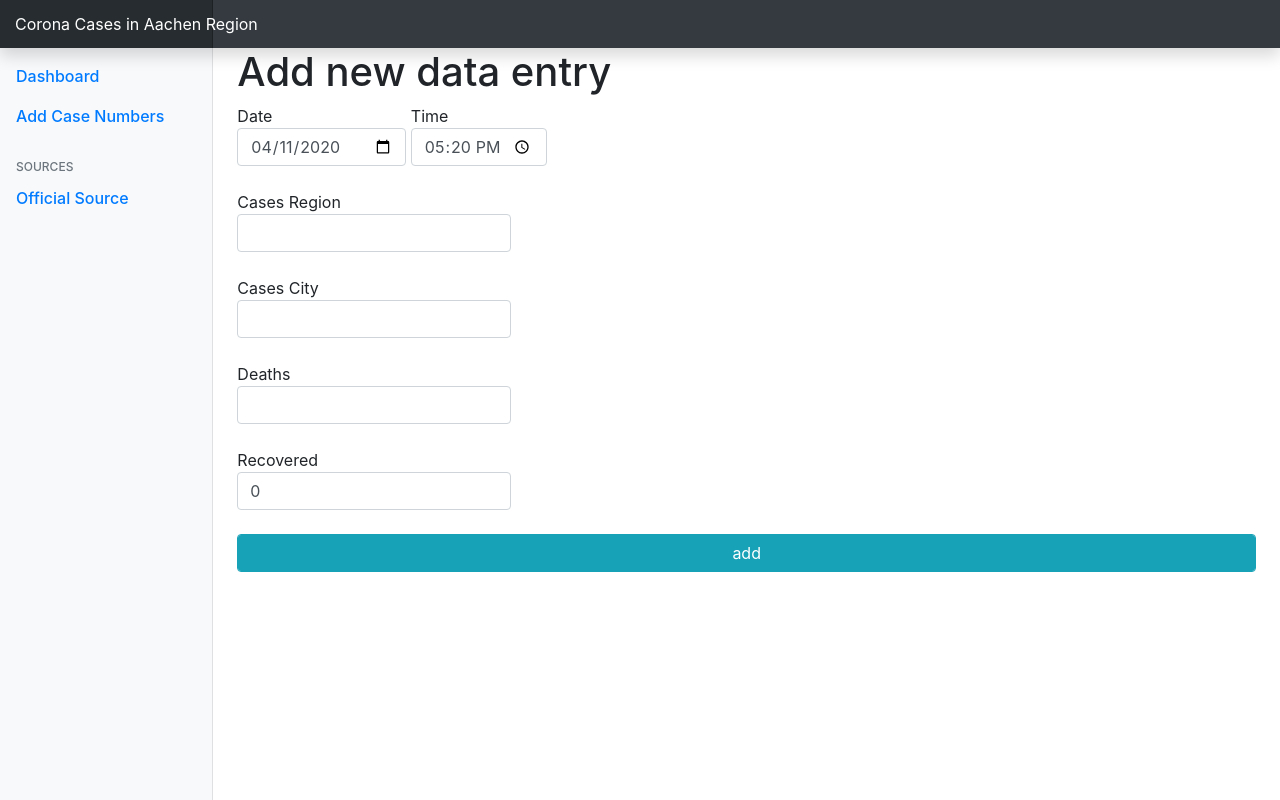
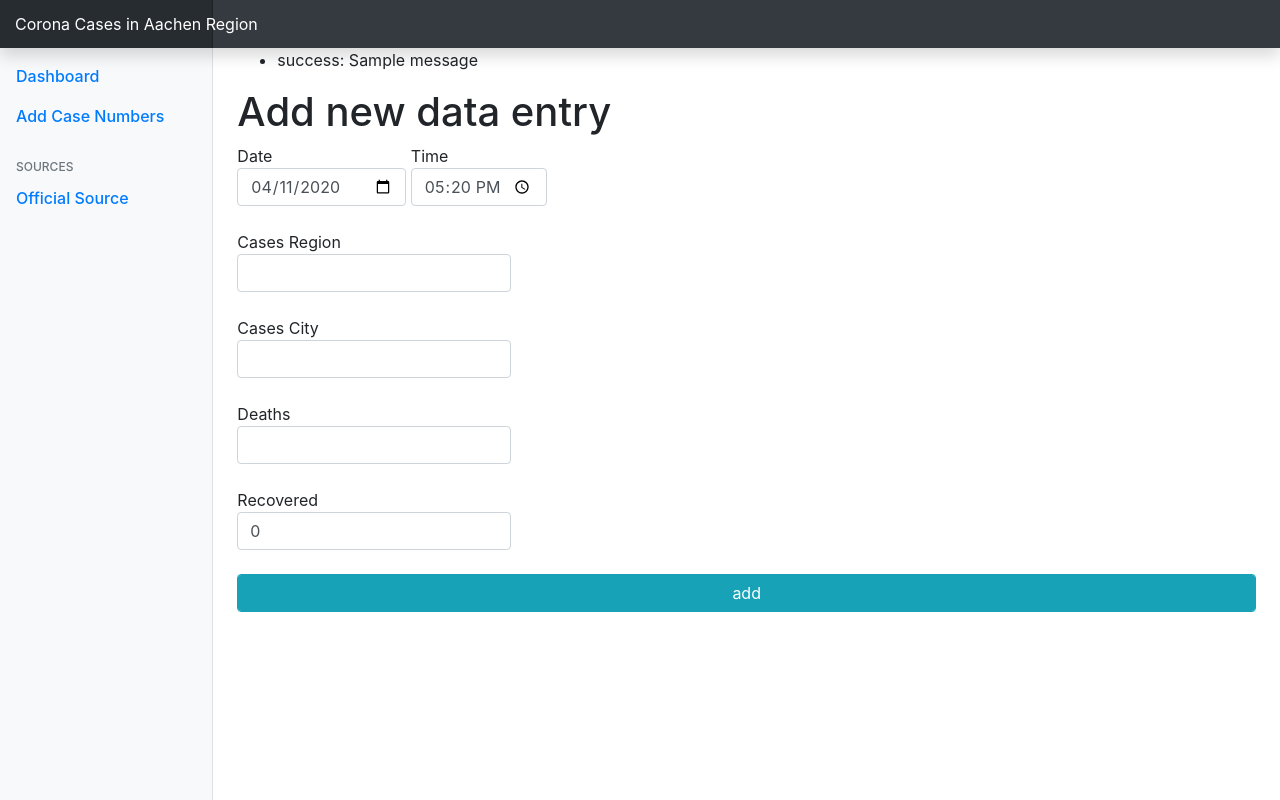
Before and after one commit to massenmacher/corona-ac, a Flask app: page /cases/add in a window 1280 px wide. Run offline with Flask 2, Linux system fonts and the light colour scheme; tables that the repository leaves empty hold one stand-in row (values such as "Sample post"); one stand-in notice (Sample message) is shown; parts of the project's set-up code (start-up, migrations or seed data) failed here and were passed over; some libraries are stand-ins or nearby versions.

Commit message:
Add flashing

```diff
--- a/templates/base.html
+++ b/templates/base.html
@@ -14,7 +14,8 @@
         {% include "common/sidepanel.html" %}
 
          <main role="main" class="col-md-9 ml-sm-auto col-lg-10 px-4">
-             {% block content %}{% endblock %}
+            {% include "common/alert_message.html" %}
+            {% block content %}{% endblock %}
          </main>
     </div>
 </div>
--- a/templates/common/alert_message.html
+++ b/templates/common/alert_message.html
@@ -1,8 +1,8 @@
-{% with messages = get_flashed_messages() %}
+{% with messages = get_flashed_messages(with_categories=true) %}
     {% if messages %}
         <ul class=flashes>
-            {% for message in messages %}
-                <li>{{ message }}</li>
+            {% for categoty, message in messages %}
+                <li class="{{ categoty }}">{{ categoty }}: {{ message }}</li>
             {% endfor %}
         </ul>
     {% endif %}
```
